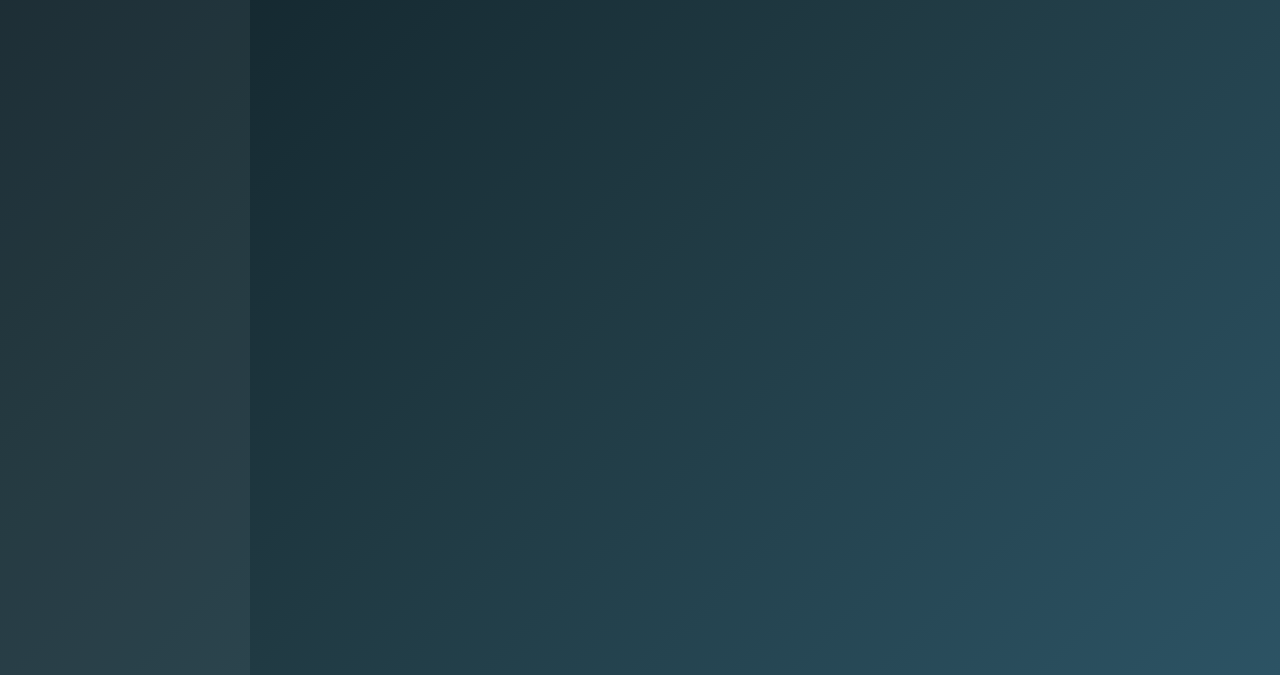
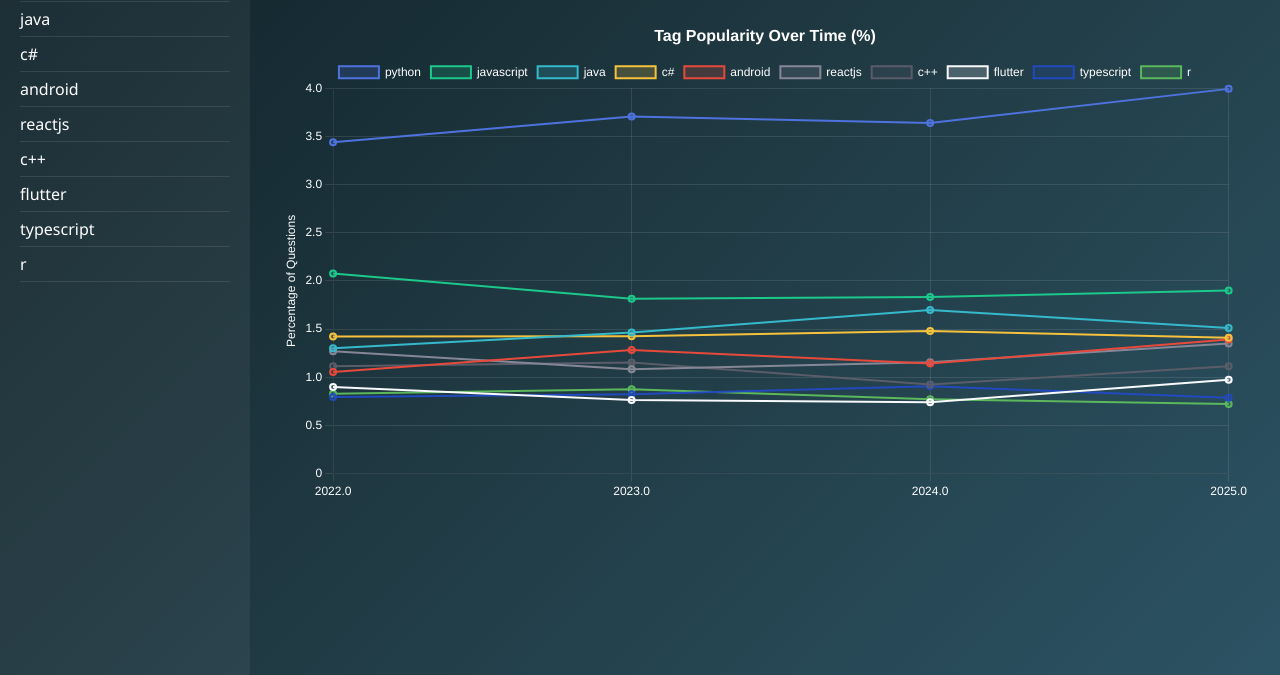
Before and after one commit to Flashrandom/frontened, a plain HTML site: page index.html in a window 1280 px wide. Shown: the part 125-800 px from the top of the page. Drawn offline with nearby package versions, Linux system fonts and the light colour scheme; no server answers.

Commit message:
Update index.html

```diff
--- a/index.html
+++ b/index.html
@@ -103,21 +103,31 @@
 
   <script>
     document.addEventListener('DOMContentLoaded', function () {
-      fetch('https://dhp-backened.onrender.com/api/data')
-        .then(response => response.json())
-        .then(data => {
+      const fallbackData = {
+        datasets: [
+          { backgroundColor: "#4e73df33", borderColor: "#4e73df", borderWidth: 2, data: [3.438, 3.707, 3.638, 3.993], fill: false, label: "python", pointRadius: 3 },
+          { backgroundColor: "#1cc88a33", borderColor: "#1cc88a", borderWidth: 2, data: [2.078, 1.815, 1.832, 1.901], fill: false, label: "javascript", pointRadius: 3 },
+          { backgroundColor: "#36b9cc33", borderColor: "#36b9cc", borderWidth: 2, data: [1.301, 1.465, 1.698, 1.510], fill: false, label: "java", pointRadius: 3 },
+          { backgroundColor: "#f6c23e33", borderColor: "#f6c23e", borderWidth: 2, data: [1.424, 1.426, 1.481, 1.411], fill: false, label: "c#", pointRadius: 3 },
+          { backgroundColor: "#e74a3b33", borderColor: "#e74a3b", borderWidth: 2, data: [1.055, 1.283, 1.142, 1.391], fill: false, label: "android", pointRadius: 3 },
+          { backgroundColor: "#85879633", borderColor: "#858796", borderWidth: 2, data: [1.269, 1.082, 1.155, 1.351], fill: false, label: "reactjs", pointRadius: 3 },
+          { backgroundColor: "#5a5c6933", borderColor: "#5a5c69", borderWidth: 2, data: [1.114, 1.154, 0.925, 1.113], fill: false, label: "c++", pointRadius: 3 },
+          { backgroundColor: "#f8f9fc33", borderColor: "#f8f9fc", borderWidth: 2, data: [0.900, 0.765, 0.740, 0.973], fill: false, label: "flutter", pointRadius: 3 },
+          { backgroundColor: "#224abe33", borderColor: "#224abe", borderWidth: 2, data: [0.796, 0.823, 0.906, 0.788], fill: false, label: "typescript", pointRadius: 3 },
+          { backgroundColor: "#5cb85c33", borderColor: "#5cb85c", borderWidth: 2, data: [0.829, 0.875, 0.772, 0.722], fill: false, label: "r", pointRadius: 3 }
+        ],
+        labels: ["2022.0", "2023.0", "2024.0", "2025.0"]
+      };
+
+      function renderChart(data) {
         const ctx = document.getElementById('trendChart').getContext('2d');
 
-          // Extract tag labels
         const topTags = data.datasets.map(d => d.label);
-
-          // Show animated top tag banner
         const topTagBanner = document.getElementById("topTagBanner");
         const topTagName = topTags[0] || "python";
         topTagBanner.textContent = `🔥 Trending Now: ${topTagName.toUpperCase()} 🐍`;
         topTagBanner.style.display = "block";
 
-          // Create Chart
         new Chart(ctx, {
           type: 'line',
           data: data,
@@ -157,25 +167,28 @@
           }
         });
 
-          // Populate Top 10 Tags in Sidebar
         const tagList = document.getElementById("tagList");
-
         const sortedTags = data.datasets
-            .sort((a, b) => {
-              const totalA = a.data.reduce((sum, val) => sum + val, 0);
-              const totalB = b.data.reduce((sum, val) => sum + val, 0);
-              return totalB - totalA;
-            })
-            .slice(0, 10); // top 10 tags
+          .sort((a, b) => b.data.reduce((sum, val) => sum + val, 0) - a.data.reduce((sum, val) => sum + val, 0))
+          .slice(0, 10);
 
         sortedTags.forEach(tag => {
           const li = document.createElement("li");
           li.textContent = tag.label;
           tagList.appendChild(li);
         });
+      }
 
+      fetch('https://dhp-backened.onrender.com/api/data')
+        .then(response => {
+          if (!response.ok) throw new Error('Network response was not ok');
+          return response.json();
         })
-        .catch(error => console.error('Error loading data:', error));
+        .then(renderChart)
+        .catch(error => {
+          console.warn("API fetch failed, using fallback data.", error);
+          renderChart(fallbackData);
+        });
     });
   </script>
 </body>
```
Lines whose indentation alone changed are shown as unchanged.
